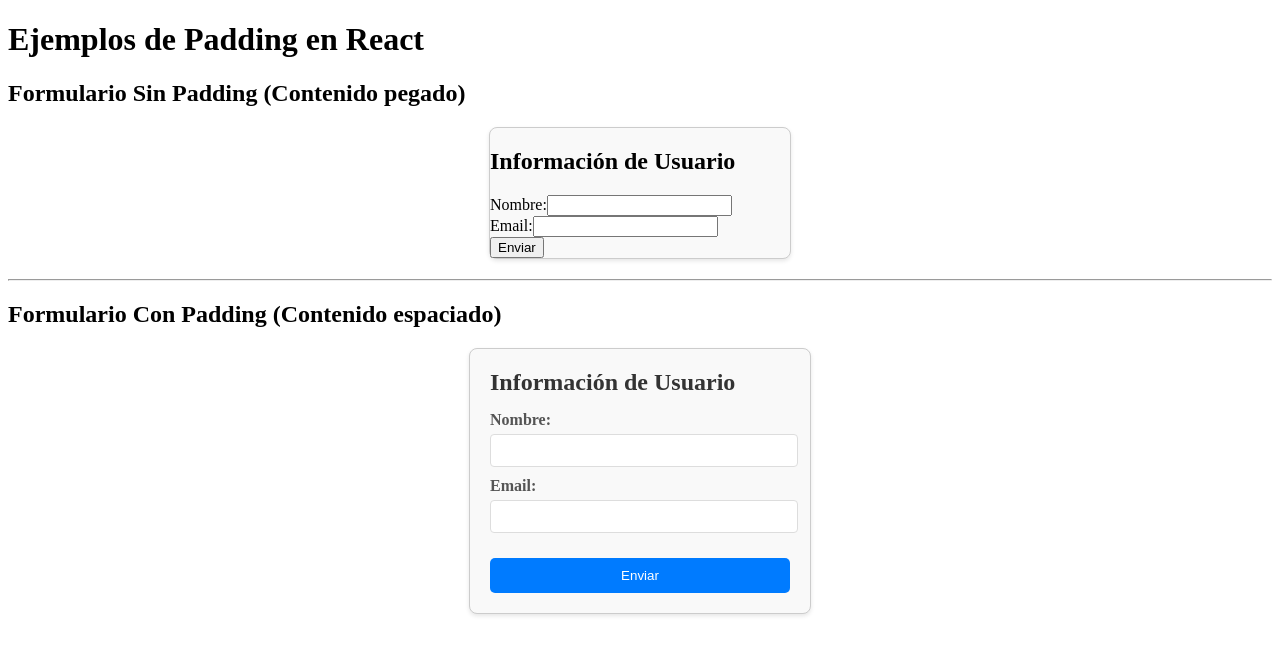
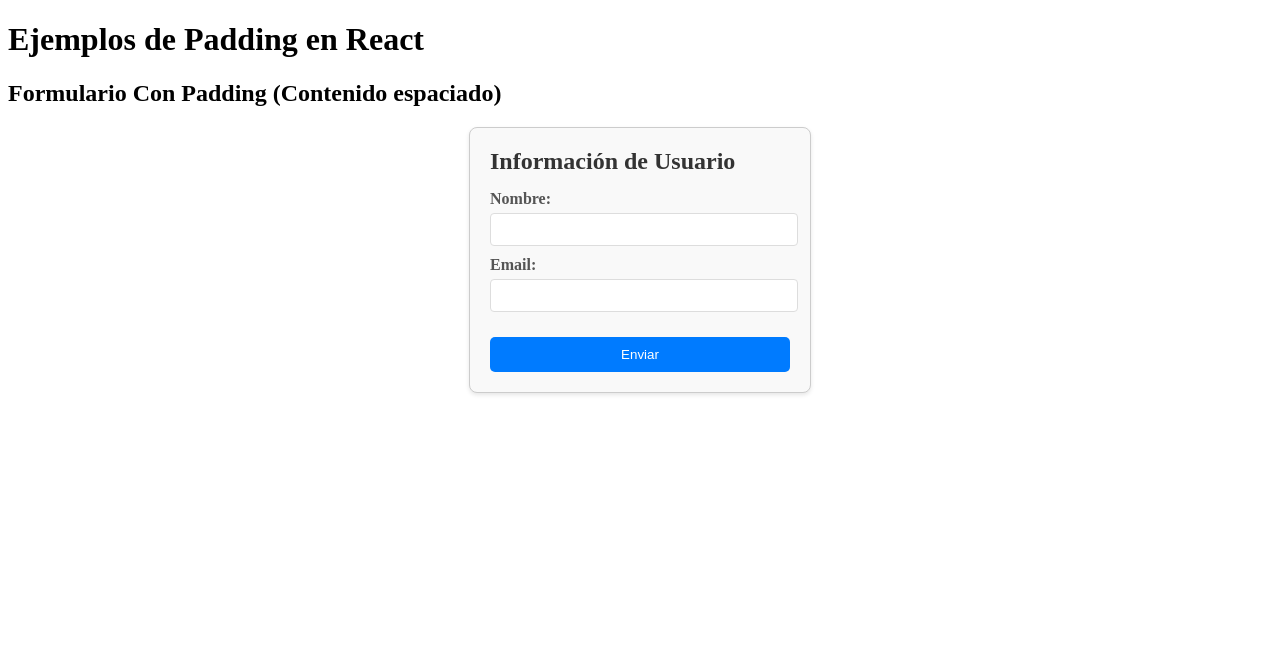
Before and after one commit to dvargasclicOH/testInsightCard, a React (Vite) app: page / in a window 1280 px wide. Shown: the top 654 px of the page. Built offline with nearby package versions, Linux system fonts and the light colour scheme.

Commit message:
delete nopadding

```diff
--- a/src/App.jsx
+++ b/src/App.jsx
@@ -8,10 +8,10 @@ function App() {
     <div className="App">
       <h1>Ejemplos de Padding en React</h1>
 
-      <h2>Formulario Sin Padding (Contenido pegado)</h2>
+      {/*<h2>Formulario Sin Padding (Contenido pegado)</h2>
       <FormularioSinPadding />
 
-      <hr />
+      <hr />*/}
 
       <h2>Formulario Con Padding (Contenido espaciado)</h2>
       <FormularioConPadding />
```
